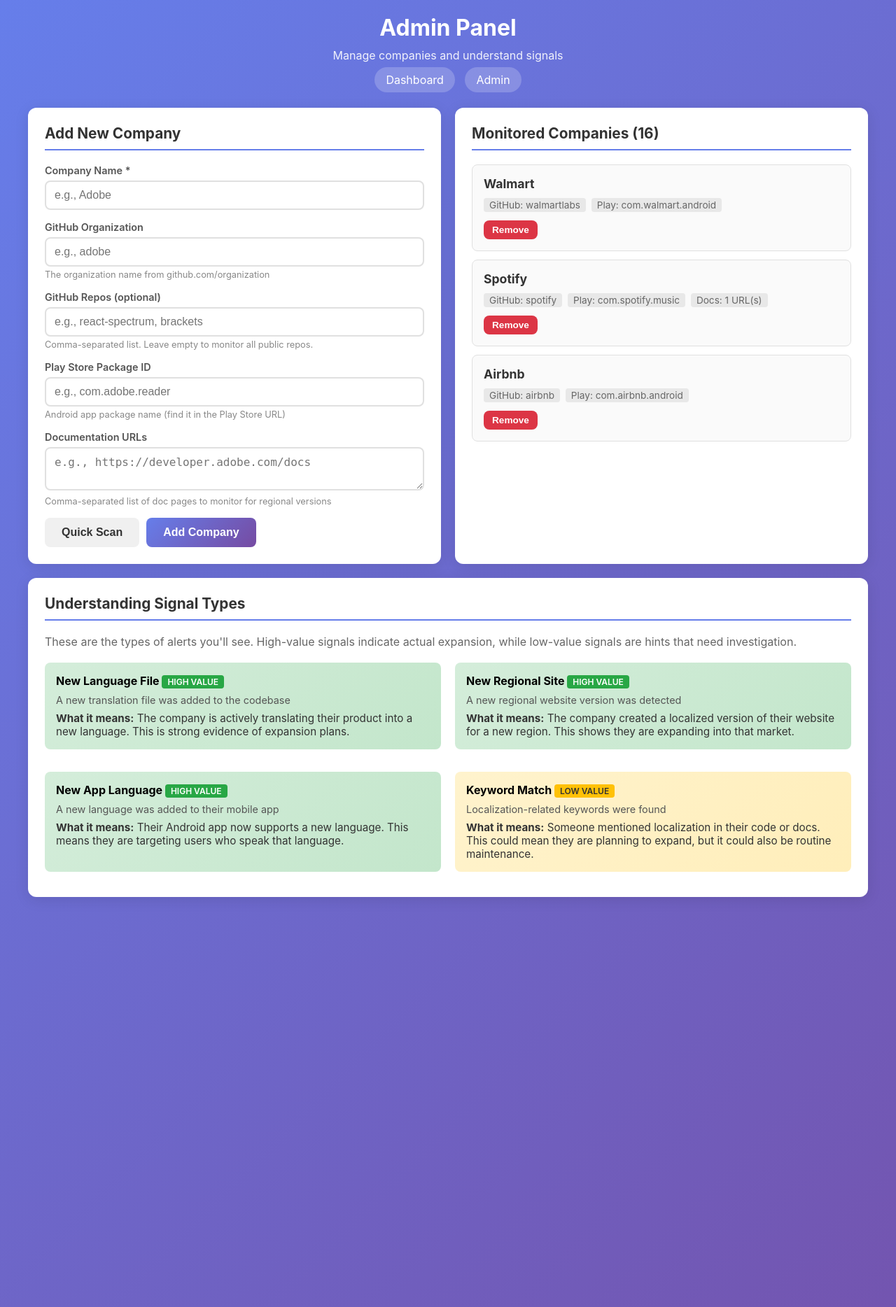
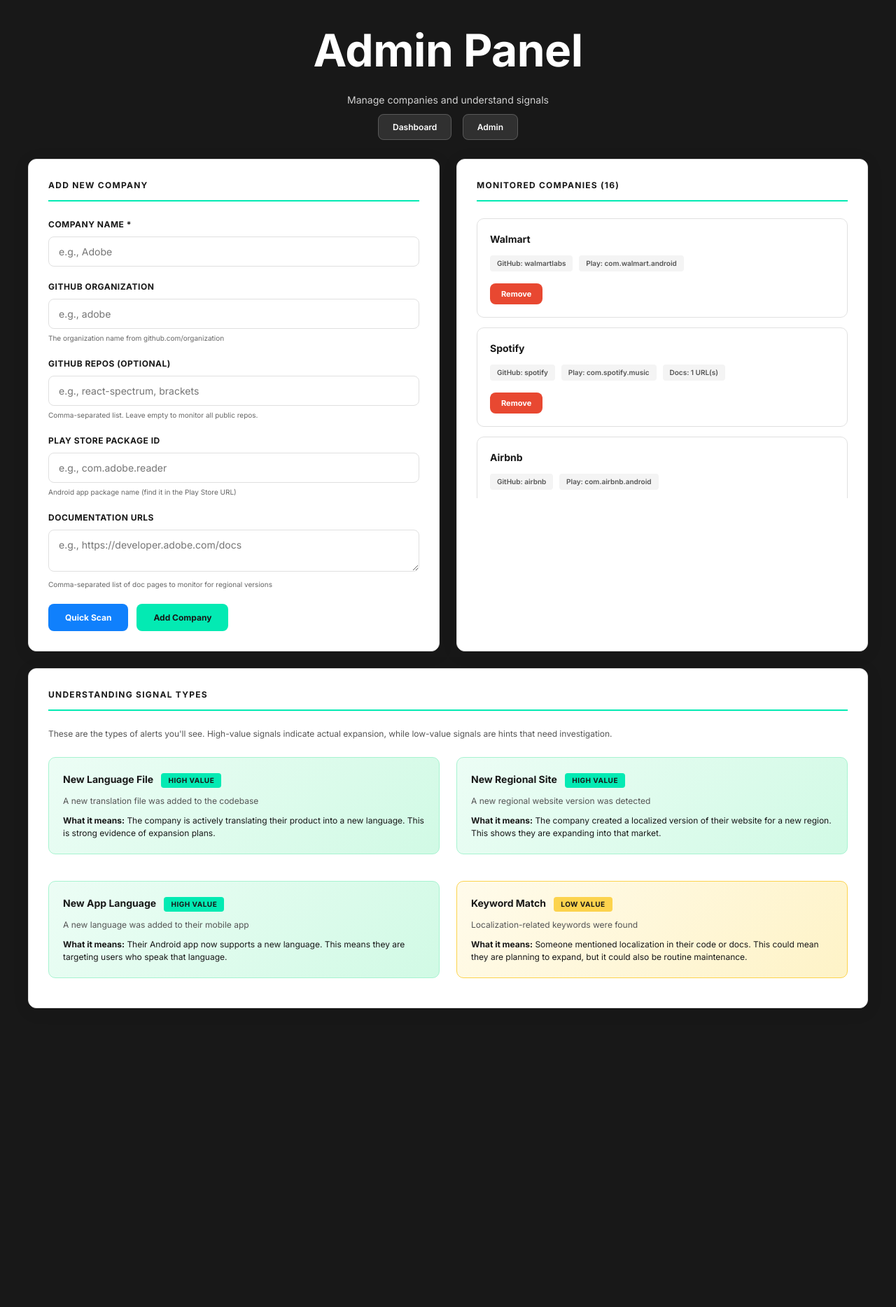
Before and after one commit to emurray32/Lead-Machine, a Flask app: page /admin in a window 1280 px wide. Shown: the top 1868 px of the page at 70% size. Run offline with Flask 3, Linux system fonts and the light colour scheme.

Commit message:
Update application styling to match Phrase brand guidelines
Apply new color palette, typography, and component styling to dashboard and admin interfaces.

Replit-Commit-Author: Agent
Replit-Commit-Session-Id: 1f6374e9-f676-4266-95f9-7bed9c65e49b
Replit-Commit-Checkpoint-Type: full_checkpoint
Replit-Commit-Event-Id: f5c13474-3267-4c36-ad6e-241d69b37e06
Replit-Commit-Screenshot-Url: https://storage.googleapis.com/screenshot-production-us-central1/e10ab7e3-fa31-48ba-8703-c118af7b687a/1f6374e9-f676-4266-95f9-7bed9c65e49b/b9y3On3
Replit-Helium-Checkpoint-Created: true

```diff
--- a/templates/admin.html
+++ b/templates/admin.html
@@ -4,74 +4,126 @@
     <meta charset="UTF-8">
     <meta name="viewport" content="width=device-width, initial-scale=1.0">
     <title>Admin - Localization Monitor</title>
+    <link rel="preconnect" href="https://fonts.googleapis.com">
+    <link rel="preconnect" href="https://fonts.gstatic.com" crossorigin>
+    <link href="https://fonts.googleapis.com/css2?family=Inter:wght@400;600;700&display=swap" rel="stylesheet">
     <style>
+        :root {
+            --phrase-green: #03EAB3;
+            --phrase-black: #181818;
+            --phrase-dark-green: #027361;
+            --phrase-light-gray: #F4F4F4;
+            --phrase-blue: #1080FC;
+            --phrase-red: #E84831;
+            --phrase-gray-200: #E0E0E0;
+            --phrase-blue-light: #EAF2F9;
+        }
+
         * { box-sizing: border-box; margin: 0; padding: 0; }
+
         body {
-            font-family: -apple-system, BlinkMacSystemFont, 'Segoe UI', Roboto, Oxygen, Ubuntu, sans-serif;
-            background: linear-gradient(135deg, #667eea 0%, #764ba2 100%);
+            font-family: 'Inter', -apple-system, BlinkMacSystemFont, 'Segoe UI', Roboto, sans-serif;
+            background: var(--phrase-black);
             min-height: 100vh;
-            padding: 20px;
+            padding: 24px;
+            font-size: 12px;
+            line-height: 1.5;
         }
+
         .container { max-width: 1200px; margin: 0 auto; }
+
         header {
             text-align: center;
             color: white;
-            margin-bottom: 30px;
+            margin-bottom: 36px;
         }
-        header h1 { font-size: 2rem; margin-bottom: 10px; }
-        header p { opacity: 0.9; }
-        .nav-links { margin-top: 15px; }
+
+        header h1 {
+            font-size: 48px;
+            font-weight: 700;
+            margin-bottom: 12px;
+            letter-spacing: -0.5px;
+        }
+
+        @media (min-width: 768px) {
+            header h1 { font-size: 64px; }
+        }
+
+        header p {
+            opacity: 0.8;
+            font-size: 14px;
+        }
+
+        .nav-links { margin-top: 20px; }
+
         .nav-links a {
             color: white;
             text-decoration: none;
-            padding: 8px 16px;
-            background: rgba(255,255,255,0.2);
-            border-radius: 20px;
-            margin: 0 5px;
+            padding: 10px 20px;
+            background: rgba(255,255,255,0.1);
+            border: 1px solid rgba(255,255,255,0.2);
+            border-radius: 8px;
+            margin: 0 6px;
+            font-size: 12px;
+            font-weight: 600;
+            transition: background 0.2s;
         }
-        .nav-links a:hover { background: rgba(255,255,255,0.3); }
 
-        .grid { display: grid; grid-template-columns: 1fr 1fr; gap: 20px; }
+        .nav-links a:hover { background: rgba(255,255,255,0.2); }
+
+        .grid { display: grid; grid-template-columns: 1fr 1fr; gap: 24px; }
         @media (max-width: 900px) { .grid { grid-template-columns: 1fr; } }
 
         .card {
             background: white;
             border-radius: 12px;
-            padding: 24px;
-            box-shadow: 0 4px 20px rgba(0,0,0,0.1);
-        }
-        .card h2 {
-            font-size: 1.3rem;
-            color: #333;
-            margin-bottom: 20px;
-            padding-bottom: 10px;
-            border-bottom: 2px solid #667eea;
+            padding: 28px;
+            border: 1px solid var(--phrase-gray-200);
+            box-shadow: 0 4px 24px rgba(0,0,0,0.08);
         }
 
-        .form-group { margin-bottom: 16px; }
+        .card h2 {
+            font-size: 12px;
+            font-weight: 700;
+            text-transform: uppercase;
+            letter-spacing: 1.25px;
+            color: var(--phrase-black);
+            margin-bottom: 24px;
+            padding-bottom: 12px;
+            border-bottom: 2px solid var(--phrase-green);
+        }
+
+        .form-group { margin-bottom: 20px; }
+
         .form-group label {
             display: block;
-            font-weight: 600;
-            color: #555;
-            margin-bottom: 6px;
-            font-size: 0.9rem;
+            font-weight: 700;
+            color: var(--phrase-black);
+            margin-bottom: 8px;
+            font-size: 12px;
+            text-transform: uppercase;
+            letter-spacing: 0.5px;
         }
+
         .form-group input, .form-group textarea {
             width: 100%;
-            padding: 10px 12px;
-            border: 2px solid #e0e0e0;
+            padding: 12px 14px;
+            border: 1px solid var(--phrase-gray-200);
             border-radius: 8px;
-            font-size: 1rem;
+            font-size: 14px;
+            font-family: 'Inter', sans-serif;
             transition: border-color 0.2s;
         }
+
         .form-group input:focus, .form-group textarea:focus {
             outline: none;
-            border-color: #667eea;
+            border-color: var(--phrase-blue);
         }
+
         .form-group small {
-            color: #888;
-            font-size: 0.8rem;
-            margin-top: 4px;
+            color: #666;
+            font-size: 10px;
+            margin-top: 6px;
             display: block;
         }
 
@@ -79,110 +131,200 @@
             padding: 12px 24px;
             border: none;
             border-radius: 8px;
-            font-size: 1rem;
-            font-weight: 600;
+            font-size: 12px;
+            font-weight: 700;
+            font-family: 'Inter', sans-serif;
             cursor: pointer;
-            transition: transform 0.1s, box-shadow 0.2s;
+            transition: transform 0.1s, opacity 0.2s;
         }
+
         .btn:active { transform: scale(0.98); }
+
         .btn-primary {
-            background: linear-gradient(135deg, #667eea 0%, #764ba2 100%);
+            background: var(--phrase-green);
+            color: var(--phrase-black);
+        }
+
+        .btn-primary:hover {
+            background: var(--phrase-dark-green);
             color: white;
         }
-        .btn-primary:hover { box-shadow: 0 4px 15px rgba(102,126,234,0.4); }
+
         .btn-secondary {
-            background: #f0f0f0;
-            color: #333;
+            background: var(--phrase-blue);
+            color: white;
         }
+
+        .btn-secondary:hover {
+            opacity: 0.9;
+        }
+
         .btn-danger {
-            background: #dc3545;
+            background: var(--phrase-red);
             color: white;
-            padding: 6px 12px;
-            font-size: 0.85rem;
+            padding: 8px 16px;
+            font-size: 11px;
         }
-        .btn-group { display: flex; gap: 10px; margin-top: 10px; }
+
+        .btn-danger:hover {
+            opacity: 0.9;
+        }
+
+        .btn-group { display: flex; gap: 12px; margin-top: 12px; }
 
         .company-list { max-height: 400px; overflow-y: auto; }
+
         .company-item {
-            padding: 16px;
-            border: 1px solid #e0e0e0;
-            border-radius: 8px;
-            margin-bottom: 12px;
-            background: #fafafa;
+            padding: 18px;
+            border: 1px solid var(--phrase-gray-200);
+            border-radius: 10px;
+            margin-bottom: 14px;
+            background: white;
+            transition: box-shadow 0.2s;
         }
+
+        .company-item:hover {
+            box-shadow: 0 2px 12px rgba(0,0,0,0.06);
+        }
+
         .company-item h3 {
-            font-size: 1.1rem;
-            color: #333;
-            margin-bottom: 8px;
+            font-size: 14px;
+            font-weight: 700;
+            color: var(--phrase-black);
+            margin-bottom: 10px;
         }
+
         .company-item .meta {
-            font-size: 0.85rem;
-            color: #666;
+            font-size: 10px;
+            color: #555;
         }
+
         .company-item .meta span {
             display: inline-block;
-            background: #e8e8e8;
-            padding: 2px 8px;
+            background: var(--phrase-light-gray);
+            padding: 4px 10px;
             border-radius: 4px;
-            margin: 2px 4px 2px 0;
+            margin: 3px 6px 3px 0;
+            font-weight: 600;
         }
-        .company-item .actions { margin-top: 10px; }
+
+        .company-item .actions { margin-top: 14px; }
 
         .scan-results {
             display: none;
-            margin-top: 20px;
-            padding: 16px;
-            background: #f8f9fa;
+            margin-top: 24px;
+            padding: 20px;
+            background: var(--phrase-blue-light);
+            border-radius: 10px;
+            border-left: 4px solid var(--phrase-blue);
+        }
+
+        .scan-results.show { display: block; }
+
+        .scan-results h4 {
+            margin-bottom: 14px;
+            color: var(--phrase-black);
+            font-size: 12px;
+            font-weight: 700;
+            text-transform: uppercase;
+            letter-spacing: 0.5px;
+        }
+
+        .scan-item {
+            padding: 12px 14px;
+            margin-bottom: 10px;
             border-radius: 8px;
+            font-size: 12px;
         }
-        .scan-results.show { display: block; }
-        .scan-results h4 { margin-bottom: 12px; color: #333; }
-        .scan-item {
-            padding: 10px;
-            margin-bottom: 8px;
-            border-radius: 6px;
+
+        .scan-item.success {
+            background: #ECFDF5;
+            border: 1px solid #A7F3D0;
+            color: #065F46;
         }
-        .scan-item.success { background: #d4edda; border: 1px solid #c3e6cb; }
-        .scan-item.error { background: #f8d7da; border: 1px solid #f5c6cb; }
-        .scan-item.info { background: #d1ecf1; border: 1px solid #bee5eb; }
+
+        .scan-item.error {
+            background: #FEF2F2;
+            border: 1px solid #FECACA;
+            color: #991B1B;
+        }
+
+        .scan-item.info {
+            background: var(--phrase-blue-light);
+            border: 1px solid #BAE6FD;
+            color: #0C4A6E;
+        }
 
         .signal-guide {
-            margin-top: 30px;
+            margin-top: 36px;
         }
+
         .signal-card {
-            padding: 16px;
-            border-radius: 8px;
-            margin-bottom: 12px;
+            padding: 20px;
+            border-radius: 10px;
+            margin-bottom: 14px;
+            border: 1px solid var(--phrase-gray-200);
         }
-        .signal-card.high { background: linear-gradient(135deg, #d4edda 0%, #c3e6cb 100%); }
-        .signal-card.low { background: linear-gradient(135deg, #fff3cd 0%, #ffeeba 100%); }
-        .signal-card h4 { margin-bottom: 6px; }
+
+        .signal-card.high {
+            background: linear-gradient(135deg, #ECFDF5 0%, #D1FAE5 100%);
+            border-color: #A7F3D0;
+        }
+
+        .signal-card.low {
+            background: linear-gradient(135deg, #FFFBEB 0%, #FEF3C7 100%);
+            border-color: #FCD34D;
+        }
+
+        .signal-card h4 {
+            margin-bottom: 8px;
+            font-size: 14px;
+            font-weight: 700;
+            color: var(--phrase-black);
+        }
+
         .signal-card .value-badge {
             display: inline-block;
-            padding: 2px 8px;
+            padding: 3px 10px;
             border-radius: 4px;
-            font-size: 0.75rem;
+            font-size: 10px;
+            font-weight: 700;
+            text-transform: uppercase;
+            letter-spacing: 0.5px;
+            margin-left: 8px;
+        }
+
+        .signal-card .value-badge.high {
+            background: var(--phrase-green);
+            color: var(--phrase-black);
+        }
+
+        .signal-card .value-badge.low {
+            background: #FCD34D;
+            color: var(--phrase-black);
+        }
+
+        .loading { opacity: 0.6; pointer-events: none; }
+
+        .toast {
+            position: fixed;
+            bottom: 24px;
+            right: 24px;
+            padding: 16px 28px;
+            background: var(--phrase-black);
+            color: white;
+            border-radius: 10px;
+            box-shadow: 0 8px 32px rgba(0,0,0,0.3);
+            z-index: 1000;
+            display: none;
+            font-size: 12px;
             font-weight: 600;
         }
-        .signal-card .value-badge.high { background: #28a745; color: white; }
-        .signal-card .value-badge.low { background: #ffc107; color: #333; }
 
-        .loading { opacity: 0.6; pointer-events: none; }
-        .toast {
-            position: fixed;
-            bottom: 20px;
-            right: 20px;
-            padding: 16px 24px;
-            background: #333;
-            color: white;
-            border-radius: 8px;
-            box-shadow: 0 4px 20px rgba(0,0,0,0.3);
-            z-index: 1000;
-            display: none;
-        }
-        .toast.success { background: #28a745; }
-        .toast.error { background: #dc3545; }
+        .toast.success { background: var(--phrase-dark-green); }
+        .toast.error { background: var(--phrase-red); }
         .toast.show { display: block; animation: slideIn 0.3s ease; }
+
         @keyframes slideIn {
             from { transform: translateX(100%); opacity: 0; }
             to { transform: translateX(0); opacity: 1; }
@@ -237,7 +379,7 @@
                 <div id="scanResults" class="scan-results">
                     <h4>Quick Scan Results</h4>
                     <div id="scanResultsContent"></div>
-                    <button class="btn btn-primary" style="margin-top: 12px;" onclick="addFromScan()">Add This Company</button>
+                    <button class="btn btn-primary" style="margin-top: 14px;" onclick="addFromScan()">Add This Company</button>
                 </div>
             </div>
 
@@ -263,15 +405,15 @@
                         </div>
                     </div>
                     {% else %}
-                    <p style="color: #888; text-align: center; padding: 40px;">No companies configured yet.</p>
+                    <p style="color: #888; text-align: center; padding: 48px;">No companies configured yet.</p>
                     {% endfor %}
                 </div>
             </div>
         </div>
 
-        <div class="signal-guide card" style="margin-top: 20px;">
+        <div class="signal-guide card" style="margin-top: 24px;">
             <h2>Understanding Signal Types</h2>
-            <p style="color: #666; margin-bottom: 20px;">These are the types of alerts you'll see. High-value signals indicate actual expansion, while low-value signals are hints that need investigation.</p>
+            <p style="color: #555; margin-bottom: 24px; font-size: 12px;">These are the types of alerts you'll see. High-value signals indicate actual expansion, while low-value signals are hints that need investigation.</p>
 
             <div class="grid">
                 {% for key, signal in signal_explanations.items() %}
@@ -280,8 +422,8 @@
                         {{ signal.title }}
                         <span class="value-badge {{ signal.value|lower }}">{{ signal.value }} VALUE</span>
                     </h4>
-                    <p style="color: #555; font-size: 0.9rem; margin: 8px 0;">{{ signal.description }}</p>
-                    <p style="color: #333; font-size: 0.95rem;"><strong>What it means:</strong> {{ signal.meaning }}</p>
+                    <p style="color: #555; font-size: 12px; margin: 10px 0; line-height: 1.5;">{{ signal.description }}</p>
+                    <p style="color: var(--phrase-black); font-size: 12px;"><strong>What it means:</strong> {{ signal.meaning }}</p>
                 </div>
                 {% endfor %}
             </div>
```
Also changed, not shown: attached_assets/Pasted-Here-is-the-finalized-refactor-prompt-for-you-to-copy-a_1766952317870.txt (added, +92 -0 lines), templates/dashboard.html (+158 -90 lines).
